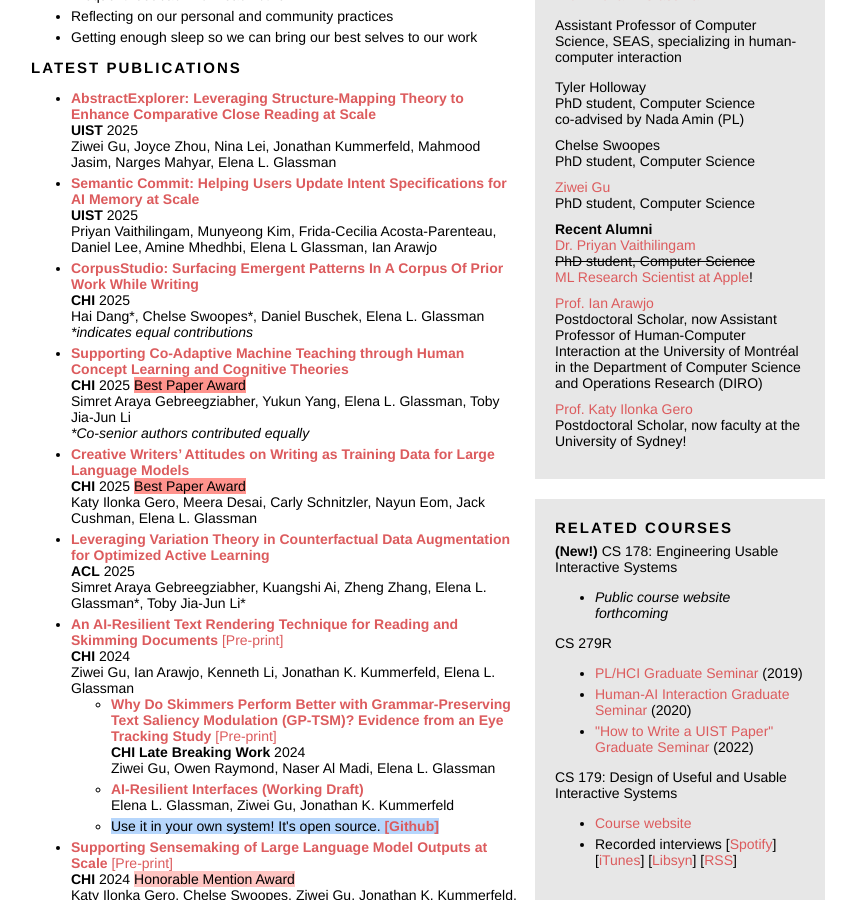
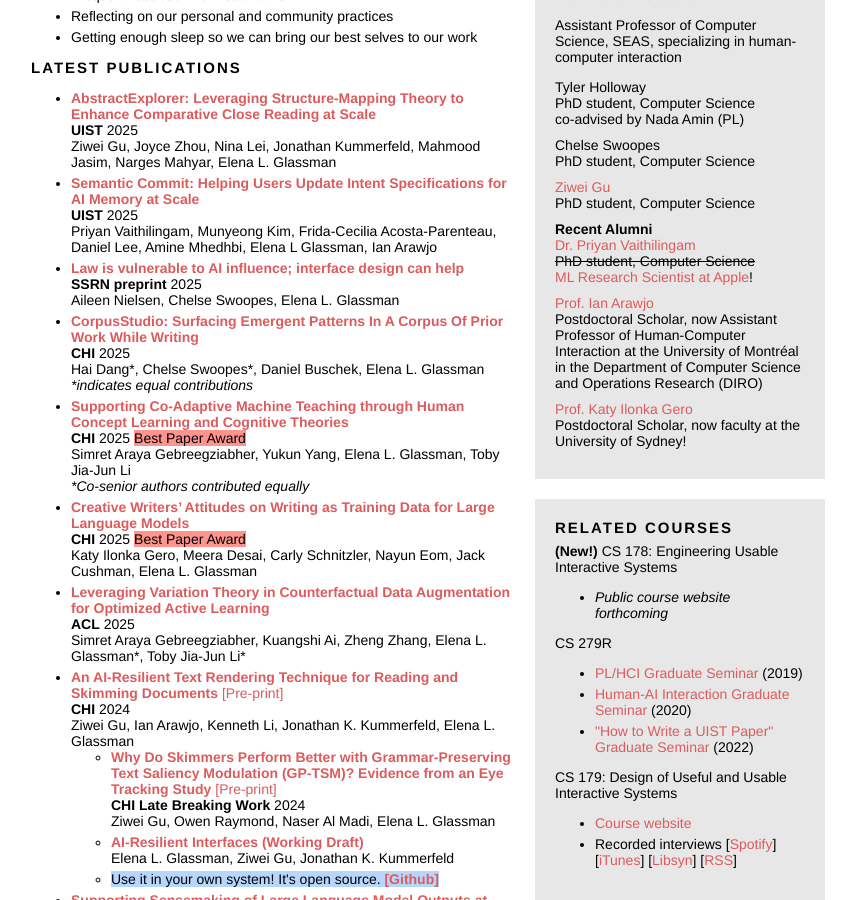
Before and after one commit to eglassman/eglassman.github.io, a Jekyll site: the page built from index.html, in a window 1280 px wide and 900 px high, scrolled down 683 px. Shown: the whole window, without its empty margins (212-1068 px from the left). Built offline with Jekyll 4.4.1, drawn with Linux system fonts in a browser that asks for light colours.

Commit message:
added paper with Aileen

```diff
--- a/index.html
+++ b/index.html
@@ -95,6 +95,10 @@ layout: default
         <li><a href="papers/semantic_commit.pdf"><b>Semantic Commit: Helping Users Update Intent Specifications for AI Memory at Scale</b></a>
           <br/><b>UIST</b> 2025
           <br/>Priyan Vaithilingam, Munyeong Kim, Frida-Cecilia Acosta-Parenteau, Daniel Lee, Amine Mhedhbi, Elena L Glassman, Ian Arawjo
+        </li>
+        <li><a href="https://papers.ssrn.com/sol3/papers.cfm?abstract_id=5387231"><b>Law is vulnerable to AI influence; interface design can help</b></a>
+          <br/><b>SSRN preprint</b> 2025
+          <br/>Aileen Nielsen, Chelse Swoopes, Elena L. Glassman
         </li>
         <li><a href="papers/corpusstudio.pdf"><b>CorpusStudio: Surfacing Emergent Patterns In A Corpus Of Prior Work While Writing</b></a>
           <br/><b>CHI</b> 2025
```
